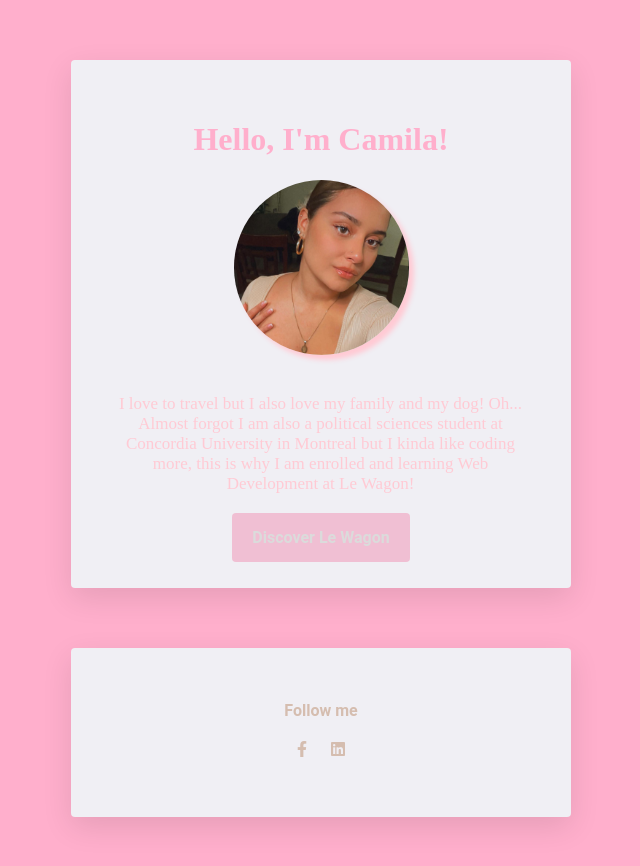
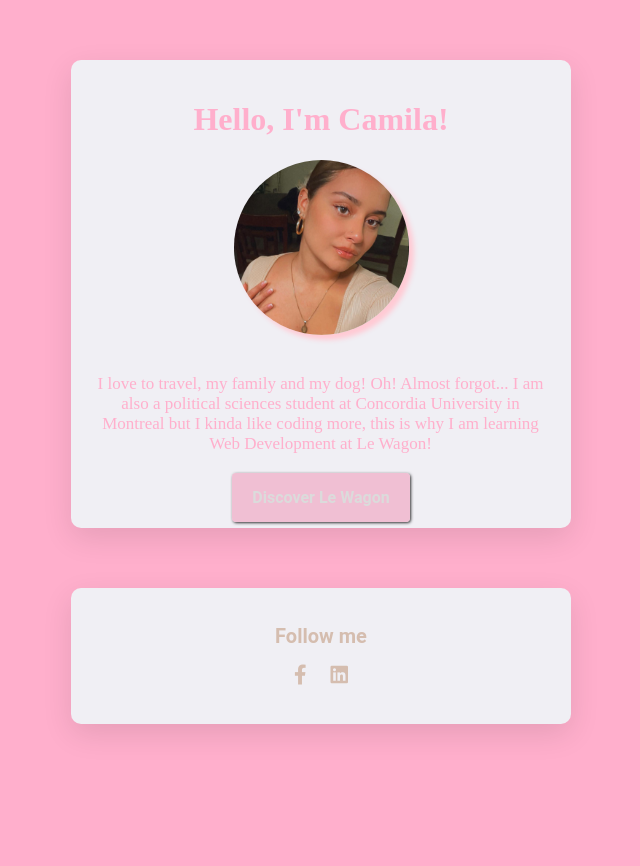
Before and after one commit to camilacontrerasb/profile, a plain HTML site: page index.html in a window 1280 px wide. Shown: the whole page, without its empty margins (319-959 px from the left). After the commit the page ends 800 px from the top, so only its background shows below. Drawn offline with Linux system fonts and the light colour scheme; a web font is replaced by a local one.

Commit message:
make my profil nicer for the cursor

```diff
--- a/index.html
+++ b/index.html
@@ -19,12 +19,11 @@
       <h1>Hello, I'm Camila!</h1>
       <img src="./images/profil.jpg" class="img-circle" width="100px" alt="Camila Contreras Barrera">
       <p>
-        I love to travel
-        but I also love my family and my dog!
-        Oh... Almost forgot I am also a
+        I love to travel, my family and my dog!
+        Oh! Almost forgot... I am also a
         political sciences student at Concordia University in Montreal
         but I kinda like coding more, this is why
-        I am enrolled and learning Web Development at Le Wagon!
+        I am learning Web Development at Le Wagon!
       </p>
       <a href="#" class="btn-gray">Discover Le Wagon</a>
     </div>
--- a/style.css
+++ b/style.css
@@ -13,18 +13,23 @@ html {
   box-shadow: 5px 5px 5px #ffcad4;
   margin: 0 auto;
 }
+.img-circle:hover{
+  transform: rotate(360deg);
+  transition-duration: 1s;
+}
 
 .card-grey {
   background-color: #f0eff4;
-  padding: 40px;
+  padding: 20px;
   box-shadow: 0px 10px 30px rgb(0 0 0 / 10%);
-  border-radius: 4px;
+  border-radius: 10px;
+  border: 2px #d6d2d2;
   margin: 60px 0px;
   text-align: center;
 }
 
 body {
-  color: #ffcad4;
+  color: #ffafcc;
   font-family: 'Lora', serif;
   font-size: 17px;
   font-weight: lighter;
@@ -47,8 +52,12 @@ p {
   color: #dbdbdb;
   padding: 15px 20px;
   border-radius: 4px;
+  box-shadow: 1px 1px 3px #323232;
 }
-a, h2 {
+.btn-gray:hover{
+  background-color: #f4bbd3;
+}
+a {
   font-family: 'Roboto', sans-serif;
   text-decoration: none;
   color: #d5bdaf;
@@ -57,17 +66,32 @@ a, h2 {
   text-align: center;
 }
 
+h2{
+  font-family: 'Roboto', sans-serif;
+  text-decoration: none;
+  color: #d5bdaf;
+  font-weight: 600;
+  font-size: 20px;
+  text-align: center;
+}
+
 li {
   list-style: none;
   display: inline;
   margin: 10px;
   text-align: center;
-  font-size: 20px;
+  font-size: 10px;
   font-weight: 500;
 }
 .list-inline {
   list-style: none;
   padding-left: 0px;
+}
+i {
+  font-size: 20px;
+}
+.fab-fa-facebook-f{
+  font-size: 35px;
 }
 @media (max-width: 960px) {
   .container {
```
